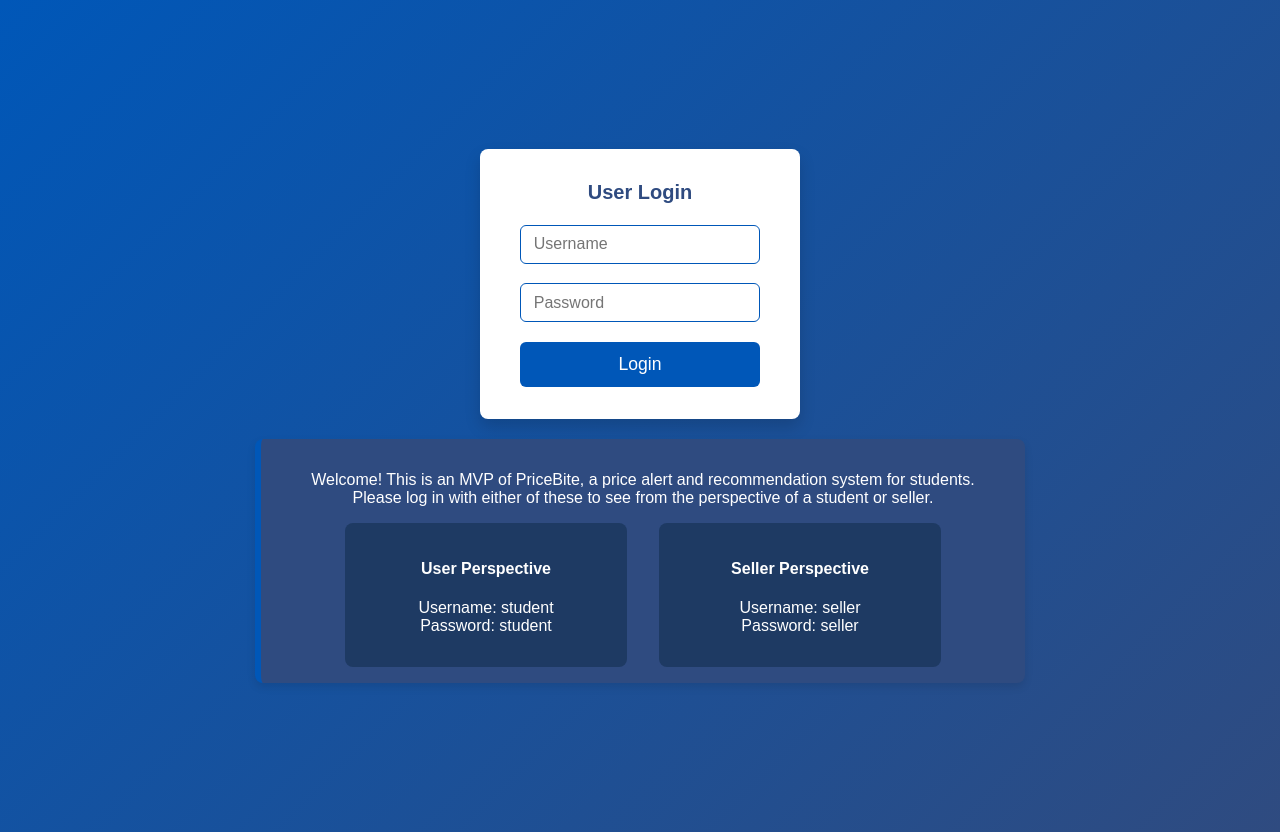
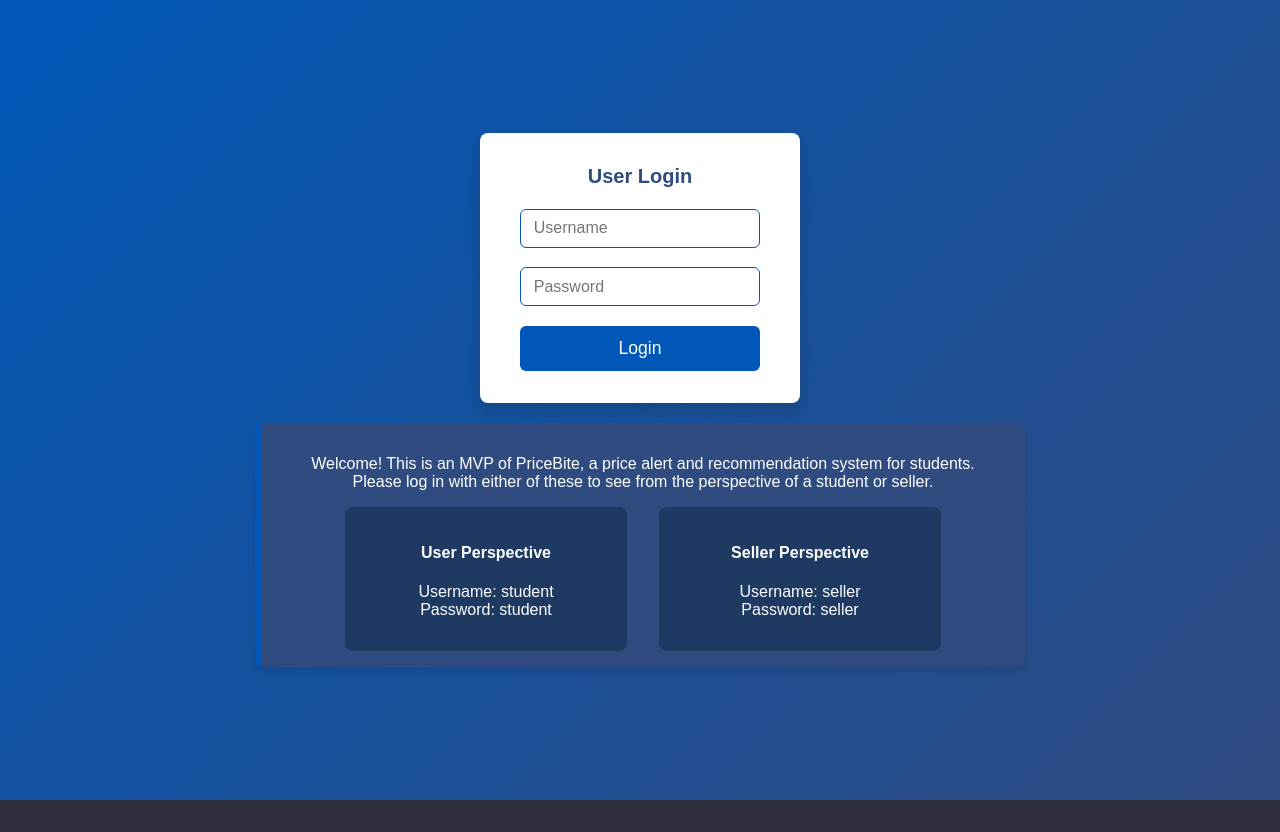
Before and after one commit to KwameSA/pricebite, a plain HTML site: page index.html in a window 1280 px wide. After the commit the page ends 800 px from the top, so only its background shows below. Drawn offline with Linux system fonts and the light colour scheme.

Commit message:
Update main.css

```diff
--- a/main.css
+++ b/main.css
@@ -844,7 +844,7 @@ button:hover {
   flex-direction: column;
   align-items: center;
   justify-content: center;
-  padding: 1rem;
+/*   padding: 1rem; */
   background: linear-gradient(135deg, #0057b8 0%, #2f4b80 100%);
   font-family: Arial, sans-serif;
 }
```
